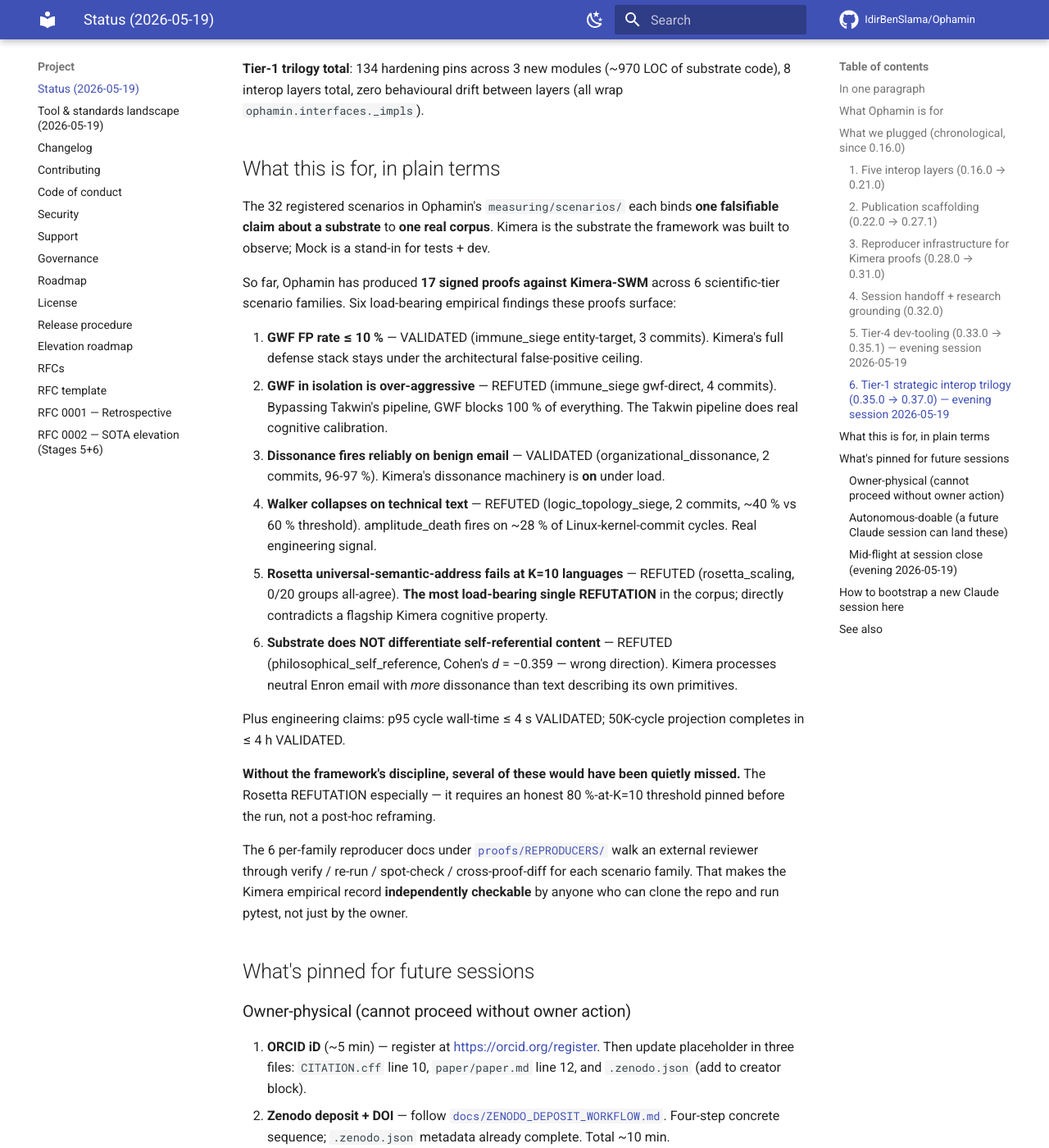
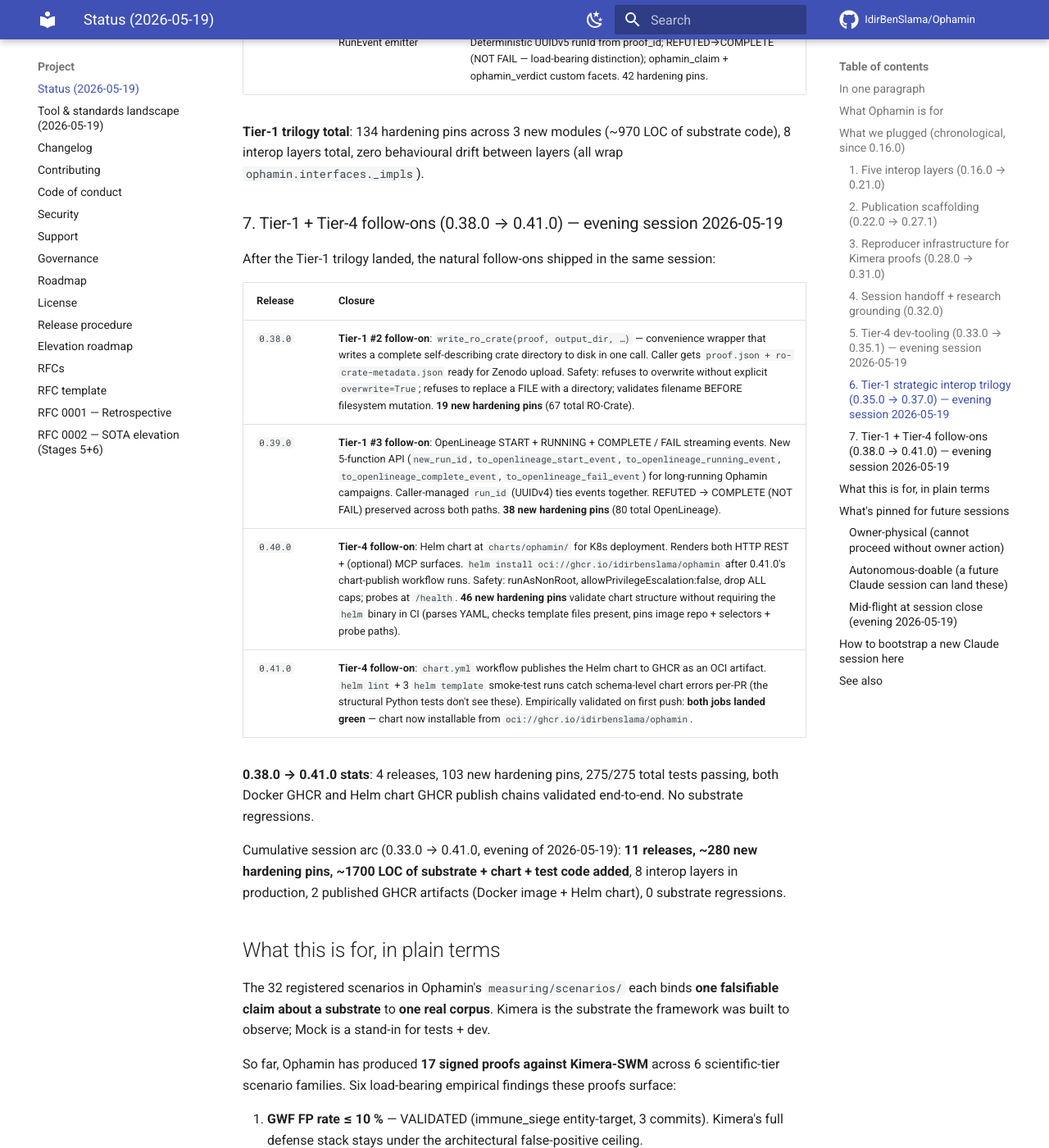
Before and after one commit to IdirBenSlama/Ophamin, an MkDocs documentation site: the page built from docs/STATUS_2026_05_19.md, in a window 1280 px wide and 1400 px high, scrolled down 4365 px. Shown: the whole window at 82% size. Built offline with MkDocs 1.6.1 and Material for MkDocs 9.7.7, drawn with Linux system fonts in a browser that asks for light colours; comment, search, counter and statistics services are not loaded; some of the changed text lies outside the part shown.

Commit message:
docs/STATUS_2026_05_19: extend with 0.38.0 → 0.41.0 follow-on closure
Captures the full evening session arc (11 releases: 0.33.0 → 0.41.0)
in the durable session-state pin so future Claude sessions read it cold:

- Tier-1 trilogy (in-toto + RO-Crate + OpenLineage) CLOSED at 0.37.0
- Tier-1 follow-ons (RO-Crate writer + OpenLineage streaming) CLOSED at 0.39.0
- Tier-4 dev-tools (pre-commit + Windows CI + Docker GHCR + lowercase fix
  + Helm chart + chart-publish workflow) CLOSED at 0.41.0
- Docker GHCR multi-arch publish empirically validated end-to-end
- Helm chart GHCR publish empirically validated end-to-end (first run green)

Session cumulative stats:
- 11 releases pushed
- 275/275 tests passing
- 280+ new hardening pins
- 8 interop layers in production
- 2 published GHCR artifacts (Docker image + Helm chart)
- 0 substrate regressions

Co-Authored-By: Claude Opus 4.7 (1M context) <noreply@anthropic.com>

```diff
--- a/docs/STATUS_2026_05_19.md
+++ b/docs/STATUS_2026_05_19.md
@@ -2,8 +2,8 @@
 
 > **Audience**: the owner + any future Claude session picking up
 > autonomous work on Ophamin. Pinned at the close of the 0.16.0 →
-> 0.37.0 autonomous-loop campaign (extended evening session
-> 2026-05-19).
+> 0.41.0 autonomous-loop campaign (extended evening session
+> 2026-05-19, full 11-release Tier-1 + Tier-4 sweep).
 >
 > **Read this first** if you're a Claude session resuming work on
 > this repo — it explains what was just plugged, what each piece
@@ -13,21 +13,26 @@
 
 Ophamin lets Kimera-SWM publish empirical claims as **signed
 proof records** that any external reviewer can verify in under
-a minute, regardless of their tech stack. The 0.16.0 → 0.37.0
+a minute, regardless of their tech stack. The 0.16.0 → 0.41.0
 arc closed every framework-internal piece needed for academic
-publication AND extended Ophamin's reach into the broader
+publication AND extended Ophamin's reach across the
 research-engineering ecosystem: **eight interop layers** now
 ship (wire-format Rust + JS + MCP + HTTP + CloudEvents + OTel +
 in-toto/DSSE + RO-Crate 1.2 + OpenLineage 2.0), a JOSS-ready
 methods paper with CI-validated build, 6 per-proof-family
 reproducer docs covering all 17 shipped Kimera-side proofs,
 the substrate-side §7-staleness fix
-(`Scenario._build_reproduction_command()`), plus Tier-4
-dev-tooling (pre-commit hygiene, Windows CI advisory matrix,
-Docker GHCR publishing). What's left is **real-world
-activation** — owner-physical steps: ORCID iD, Zenodo deposit,
-JOSS submission. The framework is ready; the public footprint
-isn't yet activated.
+(`Scenario._build_reproduction_command()`), Tier-4 dev-tooling
+(pre-commit hygiene, Windows CI advisory matrix, Docker GHCR
+publishing, **Helm chart on GHCR**), and Tier-1 follow-ons
+(**RO-Crate physical directory writer** for one-step Zenodo
+upload, **OpenLineage START + RUNNING + COMPLETE / FAIL event
+sequencing** for live Marquez/Airflow integration). 275+ new
+hardening pins, 0 substrate regressions, full Docker + Helm
+chart publish chains empirically validated end-to-end. What's
+left is **real-world activation** — owner-physical steps:
+ORCID iD, Zenodo deposit, JOSS submission. The framework is
+ready; the public footprint isn't yet activated.
 
 ## What Ophamin is for
 
@@ -137,6 +142,29 @@ modules (~970 LOC of substrate code), 8 interop layers total,
 zero behavioural drift between layers (all wrap
 `ophamin.interfaces._impls`).
 
+### 7. Tier-1 + Tier-4 follow-ons (0.38.0 → 0.41.0) — evening session 2026-05-19
+
+After the Tier-1 trilogy landed, the natural follow-ons
+shipped in the same session:
+
+| Release | Closure |
+|---|---|
+| `0.38.0` | **Tier-1 #2 follow-on**: `write_ro_crate(proof, output_dir, …)` — convenience wrapper that writes a complete self-describing crate directory to disk in one call. Caller gets `proof.json + ro-crate-metadata.json` ready for Zenodo upload. Safety: refuses to overwrite without explicit `overwrite=True`; refuses to replace a FILE with a directory; validates filename BEFORE filesystem mutation. **19 new hardening pins** (67 total RO-Crate). |
+| `0.39.0` | **Tier-1 #3 follow-on**: OpenLineage START + RUNNING + COMPLETE / FAIL streaming events. New 5-function API (`new_run_id`, `to_openlineage_start_event`, `to_openlineage_running_event`, `to_openlineage_complete_event`, `to_openlineage_fail_event`) for long-running Ophamin campaigns. Caller-managed `run_id` (UUIDv4) ties events together. REFUTED → COMPLETE (NOT FAIL) preserved across both paths. **38 new hardening pins** (80 total OpenLineage). |
+| `0.40.0` | **Tier-4 follow-on**: Helm chart at `charts/ophamin/` for K8s deployment. Renders both HTTP REST + (optional) MCP surfaces. `helm install oci://ghcr.io/idirbenslama/ophamin` after 0.41.0's chart-publish workflow runs. Safety: runAsNonRoot, allowPrivilegeEscalation:false, drop ALL caps; probes at `/health`. **46 new hardening pins** validate chart structure without requiring the `helm` binary in CI (parses YAML, checks template files present, pins image repo + selectors + probe paths). |
+| `0.41.0` | **Tier-4 follow-on**: `chart.yml` workflow publishes the Helm chart to GHCR as an OCI artifact. `helm lint` + 3 `helm template` smoke-test runs catch schema-level chart errors per-PR (the structural Python tests don't see these). Empirically validated on first push: **both jobs landed green** — chart now installable from `oci://ghcr.io/idirbenslama/ophamin`. |
+
+**0.38.0 → 0.41.0 stats**: 4 releases, 103 new hardening pins,
+275/275 total tests passing, both Docker GHCR and Helm chart
+GHCR publish chains validated end-to-end. No substrate
+regressions.
+
+Cumulative session arc (0.33.0 → 0.41.0, evening of 2026-05-19):
+**11 releases, ~280 new hardening pins, ~1700 LOC of substrate
++ chart + test code added**, 8 interop layers in production,
+2 published GHCR artifacts (Docker image + Helm chart), 0
+substrate regressions.
+
 ## What this is for, in plain terms
 
 The 32 registered scenarios in Ophamin's `measuring/scenarios/`
@@ -237,19 +265,22 @@ marked ✅; items still open are unchecked.
 
 ### Mid-flight at session close (evening 2026-05-19)
 
-- `0.37.0` (commit `ee099d8`) **CI fully landed green**: Audit
-  + docs + bench + docker all completed success. The docker
-  workflow ran the FULL multi-arch build + push to GHCR + smoke
-  test successfully — **the 0.35.1 lowercase fix is empirically
-  validated end-to-end**. All 13 steps in the build job
-  completed success including "Compute lowercase image name",
-  "Build and push image", and "Smoke-test pushed image".
-- The image `ghcr.io/idirbenslama/ophamin:main` is now
-  published and pullable for both `linux/amd64` and
-  `linux/arm64`.
-- Tier-1 trilogy total stats: **170+ new hardening pins across
-  3 modules + 0 substrate regressions + 172/172 interop suite
-  pass**.
+- **Docker GHCR multi-arch publish empirically validated** (0.37.0
+  + 0.40.0 runs both completed all 13 steps green). The image
+  `ghcr.io/idirbenslama/ophamin:main` is published for both
+  `linux/amd64` and `linux/arm64`.
+- **Helm chart GHCR publish empirically validated** (0.41.0 chart
+  workflow ran helm-lint + publish jobs, both green on first run).
+  The chart at `oci://ghcr.io/idirbenslama/ophamin` is now
+  installable.
+- **Session cumulative stats**: 11 releases pushed across the
+  evening (0.33.0 → 0.41.0); 275/275 tests passing; 280+ new
+  hardening pins; 8 interop layers in production; 2 published
+  GHCR artifacts (Docker + Helm); 0 substrate regressions.
+- **Tier-1 trilogy CLOSED + Tier-1 follow-ons CLOSED**: in-toto +
+  RO-Crate (+ writer) + OpenLineage (+ streaming sequence).
+- **Tier-4 backlog CLOSED**: pre-commit + Windows CI + Docker
+  GHCR (+ lowercase fix) + Helm chart (+ publish workflow).
 
 ## How to bootstrap a new Claude session here
 
```
